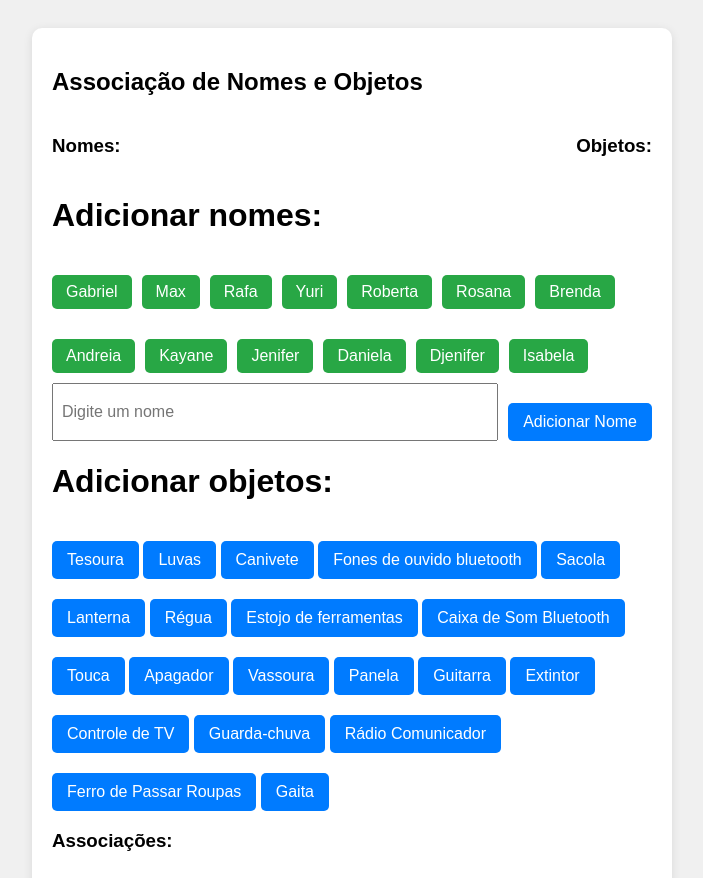
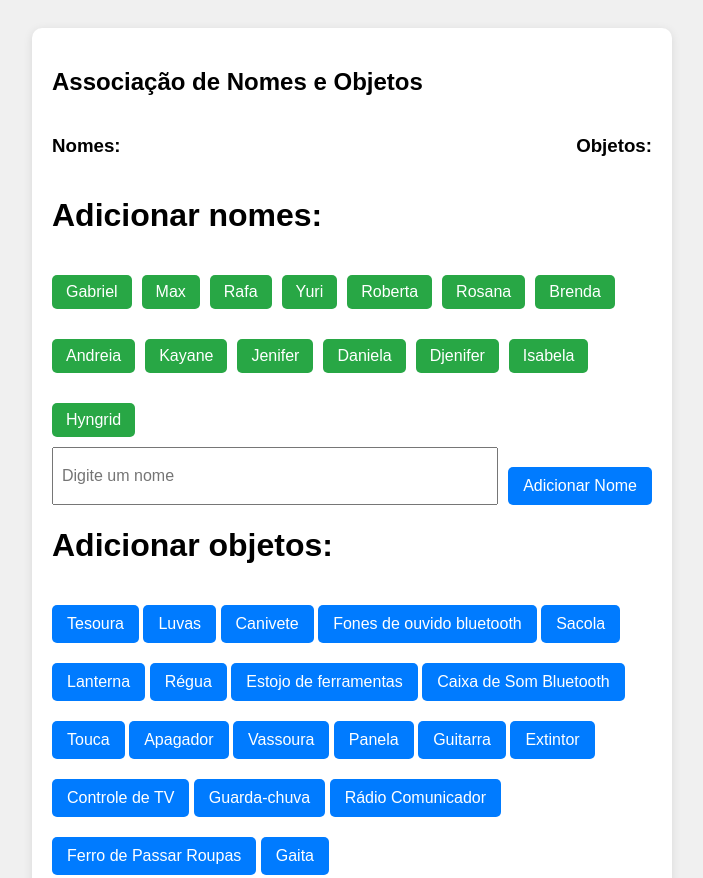
Before and after one commit to Maxwell022/Associa-o-de-nomes-a-objetos, a plain HTML site: page index.html in a window 1280 px wide. Shown: the top 878 px of the page, without its empty margins (288-991 px from the left). Drawn offline with Linux system fonts and the light colour scheme.

Commit message:
mais nomes

```diff
--- a/index.html
+++ b/index.html
@@ -34,6 +34,7 @@
       <button onclick="adicionarNomeEspecifico('Daniela')">Daniela</button>
       <button onclick="adicionarNomeEspecifico('Djenifer')">Djenifer</button>
       <button onclick="adicionarNomeEspecifico('Isabela')">Isabela</button>
+      <button onclick="adicionarNomeEspecifico('Hyngrid')">Hyngrid</button>
     </div>
 
     <div class="adicionar">
```
